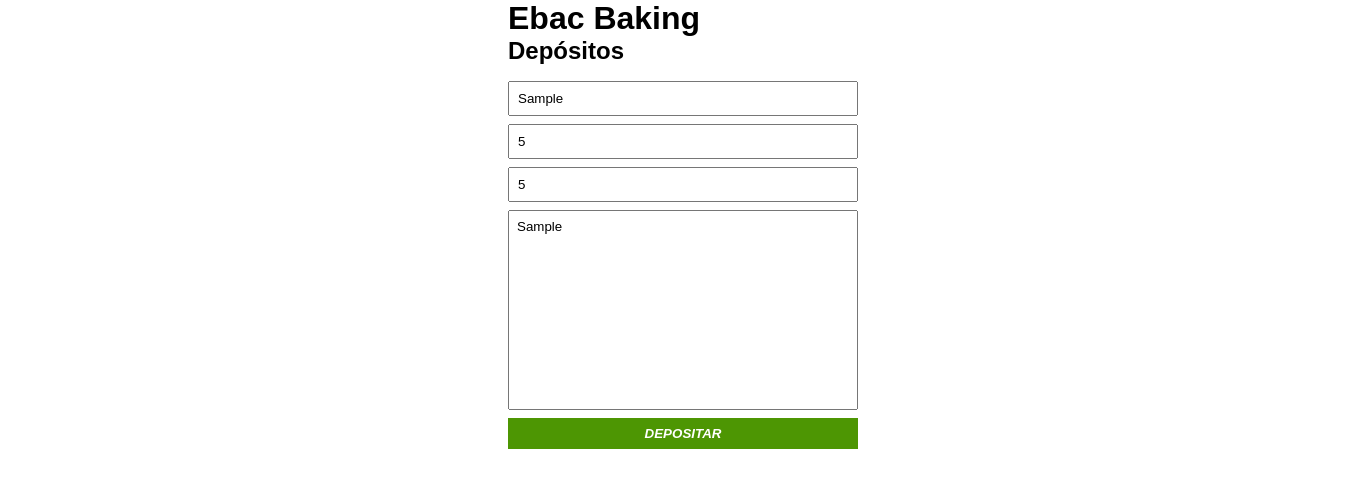
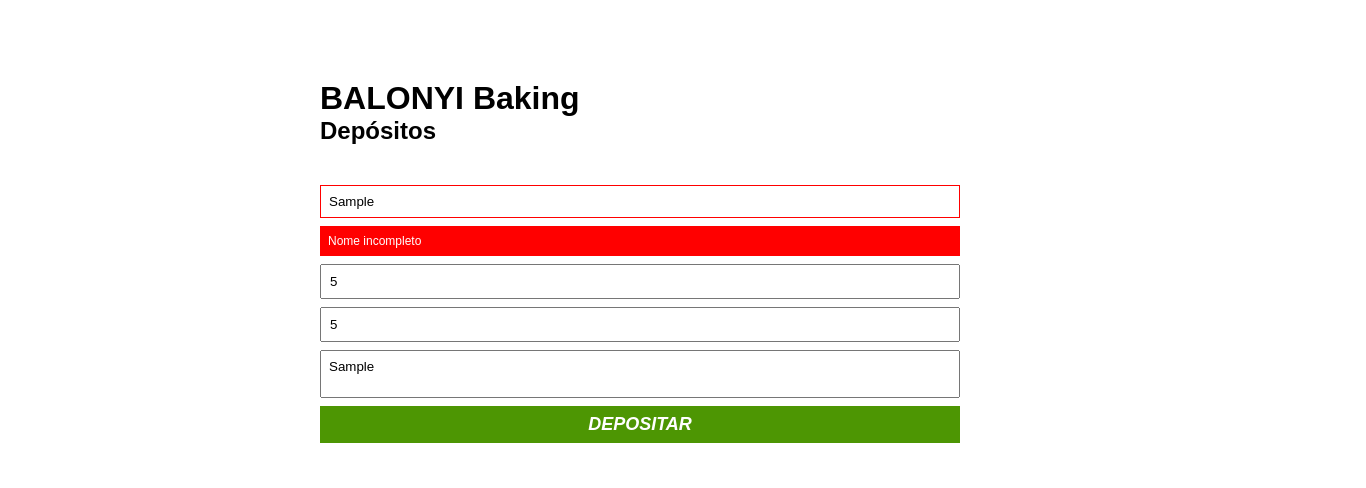
Before and after one commit to thiagobalonyi/formulario-js, a plain HTML site: page index.html in a window 1280 px wide. Both pictures are taken after typing "Sample", "5", "5", "Sample" into the empty fields and a click on the button "DEPOSITAR". Shown: the whole page, 1366 px wide, since content can reach past the window. Drawn offline with Linux system fonts and the light colour scheme.

Commit message:
Atualizações de estilo via js

```diff
--- a/index.html
+++ b/index.html
@@ -10,17 +10,19 @@
 </head>
 <body>
     <div class="container">
-        <div class="box">
-        <h1>Ebac Baking</h1>
+        <h1>BALONYI Baking</h1>
         <h2>Depósitos</h2>
         <form id="form-deposito">
             <input type="text" id="nome-beneficiario" required placeholder="Nome completo do beneficiário">
+            <p class="error-message">
+                Nome incompleto
+            </p>
             <input type="number" id="numero-conta" required placeholder="Numero da conta">
             <input type="number" id="valor-deposito" required placeholder="Valor">
             <textarea placeholder="Descrição (opcional)" id="descricao"></textarea>
             <button id="btn-depositar" type="submit">DEPOSITAR</button>
         </form>
-        </div>
+        <p class="sucess-message"></p>
     </div>
 
     <script src="./main.js"></script>
--- a/main.css
+++ b/main.css
@@ -1,54 +1,64 @@
 * {
     box-sizing: border-box;
+    font-family: sans-serif;
     margin: 0;
     padding: 0;
 }
 
 body {
-    font-family: Arial, Helvetica, sans-serif;
 }
 
 .container {
-    width: 1366px;
-    margin: auto;
-    aspect-ratio: 100 / 29;
+    margin: 80px auto;
+    max-width: 640px;
+    width: 100%;
 }
 
-.box {
-    display: block;
-    align-items: center;
-    justify-content: center;
-    width: 350px;
-    margin: auto;
+form {
+    margin-top: 40px;
 }
 
-form input, form textarea, form button {
+input, textarea, button {
     display: block;
-    width: 350px;
+    padding: 8px;
     margin-bottom: 8px;
-    padding: 8px;
-}
-
-form textarea {
+    width: 100%;
     resize: none;
-    height: 200px;
-    font-family: Arial, Helvetica, sans-serif;
-}
-
-h2 {
-    margin-bottom: 16px;
 }
 
 button {
     background-color: rgb(77, 150, 3);
     border: none;
+    text-transform: uppercase;
     font-style: italic;
     font-weight: bold;
+    font-size: 18px;
     color: #ffff;
     cursor: pointer;
-
 }
 
 button:hover {
     background-color: rgb(116, 189, 44);
 }
+
+.sucess-message {
+    background-color: rgb(77, 150, 3);
+    padding: 16px;
+    color: #ffff;
+    display: none;
+}
+
+.error-message {
+    font-size: 12px;
+    padding: 8px;
+    background-color: red;
+    color: #ffff;
+    margin-bottom: 8px;
+    display: none;
+}
+
+input.error {
+    color: red;
+    border-color: red;
+    outline: red;
+}
--- a/main.js
+++ b/main.js
@@ -1,4 +1,6 @@
 const form = document.getElementById('form-deposito');
+const nomeBeneficiario = document.getElementById('nome-beneficiario');
+let formEvalido = false;
 
 function validaNome(nomeCompleto) {
     const nomeComoArray = nomeCompleto.split(' ');
@@ -6,27 +8,38 @@ function validaNome(nomeCompleto) {
 } //Aqui essa função é para validar nome com 2 nomes//
 
 form.addEventListener('submit', function(e) {
-    let formEvalido = false
     e.preventDefault(); //este código serve para tirar o reload do formulário//
 
-    const nomeBeneficiario = document.getElementById('nome-beneficiario');
     const numeroContaBeneficiario = document.getElementById('numero-conta')
     const valorDeposito = document.getElementById('valor-deposito')
-    //recuperar outras infos//
-
-    const mensagemSucesso = `Montante de: ${valorDeposito.value} deposito para o cliente: ${nomeBeneficiario.value} - conta: ${numeroContaBeneficiario.value}`;
+    const mensagemSucesso = `Montante de: <b>${valorDeposito.value}</b> deposito para o cliente: <b>${nomeBeneficiario.value}</b> - conta: <b>${numeroContaBeneficiario.value}</b>`;
 
     formEvalido = validaNome(nomeBeneficiario.value)
     if (formEvalido) {
-        alert(mensagemSucesso)
+        const containerMensagemSucesso = document.querySelector('.sucess-message');
+        containerMensagemSucesso.innerHTML = mensagemSucesso;
+        containerMensagemSucesso.style.display = 'block';
 
         nomeBeneficiario.value = '';
         numeroContaBeneficiario.value = '';
         valorDeposito.value = '';
 
     } else {
-        alert('Nome incompleto')
+        nomeBeneficiario.style.border = '1px solid red';
+        document.querySelector('.error-message').style.display = 'block';
     }//este código serve para alertar nome incompleto ou deposito feito//
 })
 
-console.log(form);
+nomeBeneficiario.addEventListener('keyup', function(e) {
+    console.log(e.target.value);
+    formEvalido = validaNome(e.target.value);
+
+    if (!formEvalido) {
+        nomeBeneficiario.classList.add('error');
+        //nomeBeneficiario.style.border = '1px solid red';
+        document.querySelector('.error-message').style.display = 'block';
+    } else {
+        nomeBeneficiario.classList.remove('error');
+        document.querySelector('.error-message').style.display = 'none';
+    }
+});
```
